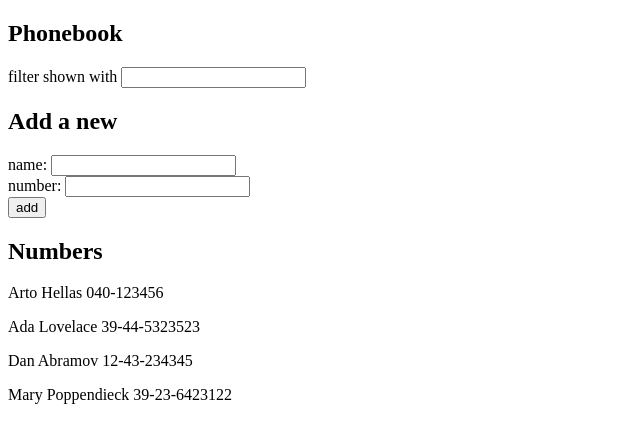
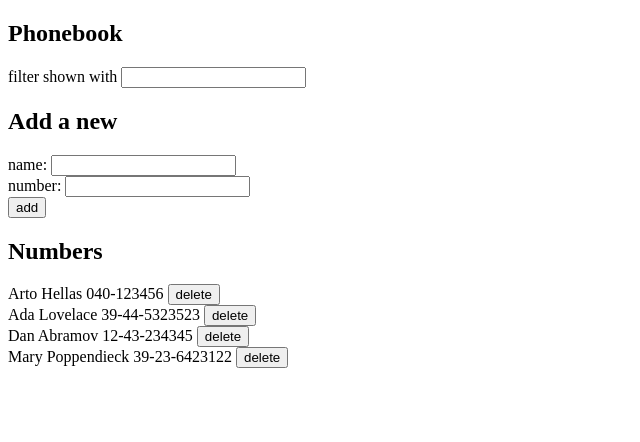
Before and after one commit to esbrown/full_stack_open_modern_web_development, a React (Vite) app in the folder part2/phonebook/: page / in a window 1280 px wide. Shown: the top 442 px of the page, without its empty margins (0-640 px from the left). Built offline with nearby package versions, Linux system fonts and the light colour scheme; data requests are answered from the project's data file.

Commit message:
2.14 complete, delete implemented

```diff
--- a/part2/phonebook/src/App.jsx
+++ b/part2/phonebook/src/App.jsx
@@ -2,10 +2,9 @@ import { useEffect, useState } from "react"
 import Persons from "./components/Persons"
 import Filter from "./components/Filter"
 import PersonForm from "./components/PersonForm"
-import axios from "axios"
 import personsService from "./services/persons"
 
-// 5 hours so far
+// 5.5 hours so far
 
 const App = () => {
   const [persons, setPersons] = useState([])
@@ -45,6 +44,17 @@ const App = () => {
     }
   }
 
+  const handleDelete = (id) => {
+    const person = persons.find((p) => p.id === id)
+    if (window.confirm(`Do you really want to delete ${person.name}?`)) {
+      personsService
+        .remove(person.id)
+        .then((deleted) =>
+          setPersons(persons.filter((n) => n.id !== deleted.id))
+        )
+    }
+  }
+
   return (
     <div>
       <h2>Phonebook</h2>
@@ -58,7 +68,7 @@ const App = () => {
         handleSubmit={handleSubmit}
       />
       <h2>Numbers</h2>
-      <Persons people={persons} filter={filtered} />
+      <Persons people={persons} filter={filtered} handleDelete={handleDelete} />
     </div>
   )
 }
--- a/part2/phonebook/src/components/Persons.jsx
+++ b/part2/phonebook/src/components/Persons.jsx
@@ -1,10 +1,14 @@
-const Person = ({ person }) => (
-  <p key={person.id}>
-    {person.name} {person.number}
-  </p>
-)
+const Person = ({ person, handleDelete }) => {
+  const id = person.id
+  return (
+    <div>
+      {person.name} {person.number}{" "}
+      <button onClick={() => handleDelete(id)}>delete</button>
+    </div>
+  )
+}
 
-const Persons = ({ people, filter }) => {
+const Persons = ({ people, filter, handleDelete }) => {
   const filterCaseInsensitive = filter.toLowerCase()
   const filtered = people.filter((item) =>
     item.name.toLowerCase().includes(filterCaseInsensitive)
@@ -12,7 +16,7 @@ const Persons = ({ people, filter }) => {
   return (
     <div>
       {filtered.map((person) => (
-        <Person key={person.id} person={person} />
+        <Person key={person.id} person={person} handleDelete={handleDelete} />
       ))}
     </div>
   )
--- a/part2/phonebook/src/services/persons.js
+++ b/part2/phonebook/src/services/persons.js
@@ -11,7 +11,13 @@ const create = (newObject) => {
   return request.then((response) => response.data)
 }
 
+const remove = (id) => {
+  const request = axios.delete(`${baseUrl}/${id}`)
+  return request.then((response) => response.data)
+}
+
 export default {
   getAll,
   create,
+  remove,
 }
```
